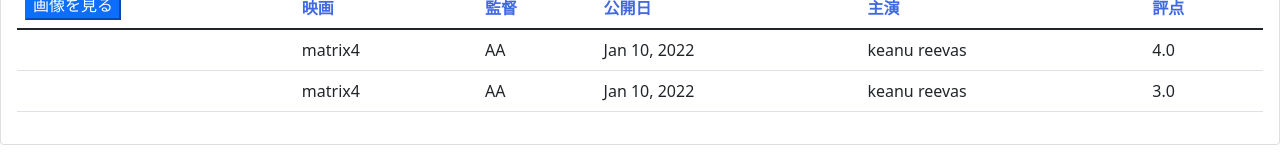
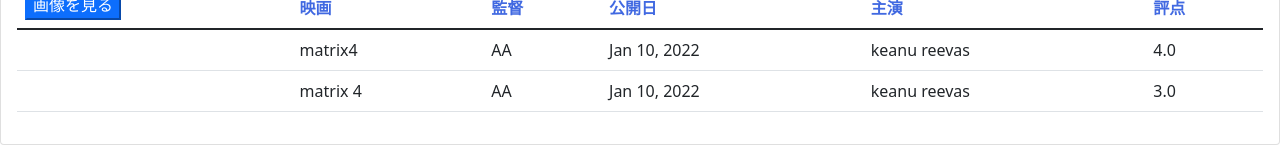
Before and after one commit to choi3049/angular-movielist, an Angular app: page / in a window 1280 px wide. Shown: the part 199-360 px from the top of the page. Built offline with nearby package versions, Linux system fonts and the light colour scheme.

Commit message:
Custom pipe

```diff
--- a/src/app/app.module.ts
+++ b/src/app/app.module.ts
@@ -5,9 +5,10 @@ import { BrowserModule } from "@angular/platform-browser";
 import { AppRoutingModule } from "./app-routing.module";
 import { AppComponent } from "./app.component";
 import { MovieListComponent } from "./movies/movie-list.component";
+import { ConvertPipe } from "./shared/convert.pipe";
 
 @NgModule({
-  declarations: [AppComponent, MovieListComponent],
+  declarations: [AppComponent, MovieListComponent, ConvertPipe],
   imports: [BrowserModule, AppRoutingModule, FormsModule],
   providers: [],
   bootstrap: [AppComponent],
--- a/src/app/movies/movie-list.component.html
+++ b/src/app/movies/movie-list.component.html
@@ -39,7 +39,7 @@
                 [style.margin.px]="imgMargin"
               />
             </td>
-            <td>{{ movie.name }}</td>
+            <td>{{ movie.name | convert: "-":" " }}</td>
             <td>{{ movie.director | uppercase }}</td>
             <td>{{ movie.releaseDate | date: "MMM d, y" }}</td>
             <td>{{ movie.actor | lowercase }}</td>
--- a/src/app/movies/movie-list.component.ts
+++ b/src/app/movies/movie-list.component.ts
@@ -26,7 +26,7 @@ export class MovieListComponent implements OnInit {
     },
     {
       movieId: 2,
-      name: "matrix4",
+      name: "matrix-4",
       director: "aa",
       releaseDate: "2022-01-10",
       actor: "Keanu Reevas",
--- /dev/null
+++ b/src/app/shared/convert.pipe.ts
@@ -0,0 +1,10 @@
+import { Pipe, PipeTransform } from "@angular/core";
+
+@Pipe({
+  name: "convert",
+})
+export class ConvertPipe implements PipeTransform {
+  transform(value: string, fromChar: string, toChar: string): string {
+    return value.replace(fromChar, toChar);
+  }
+}
```
